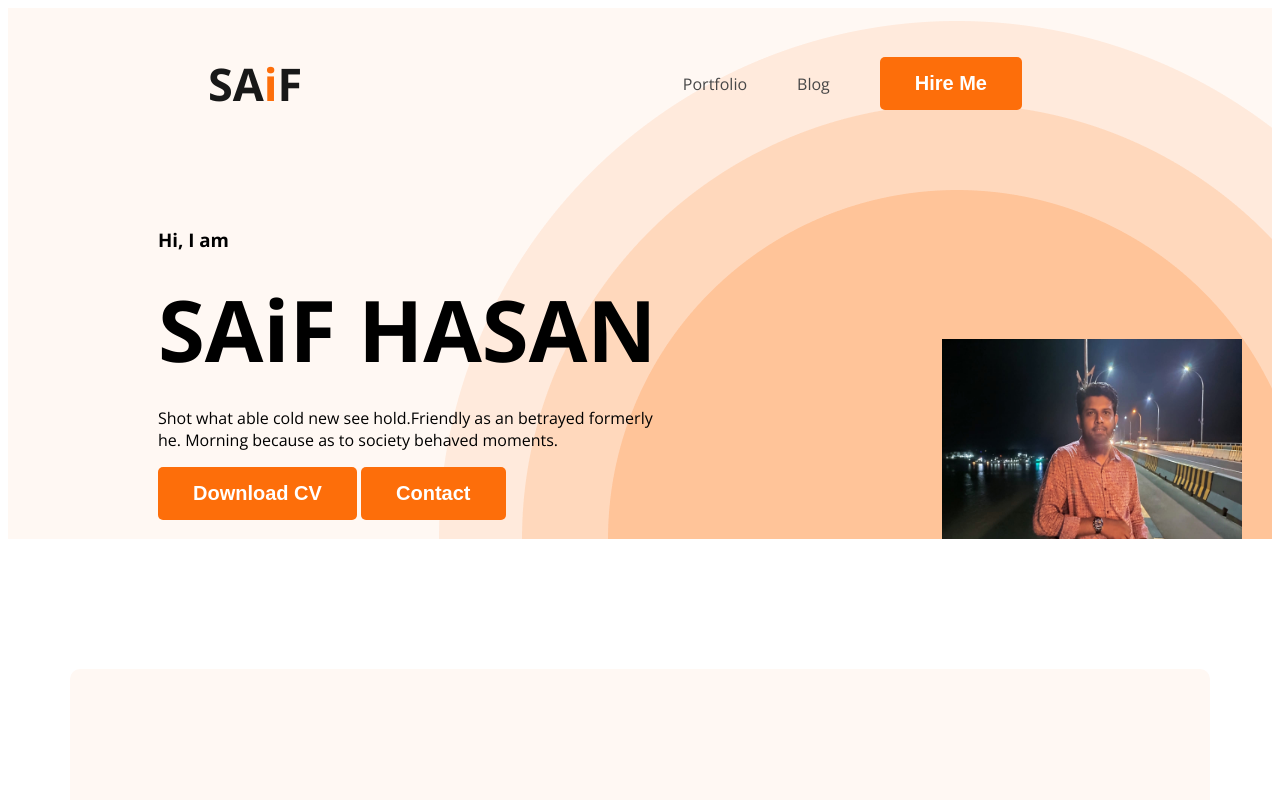
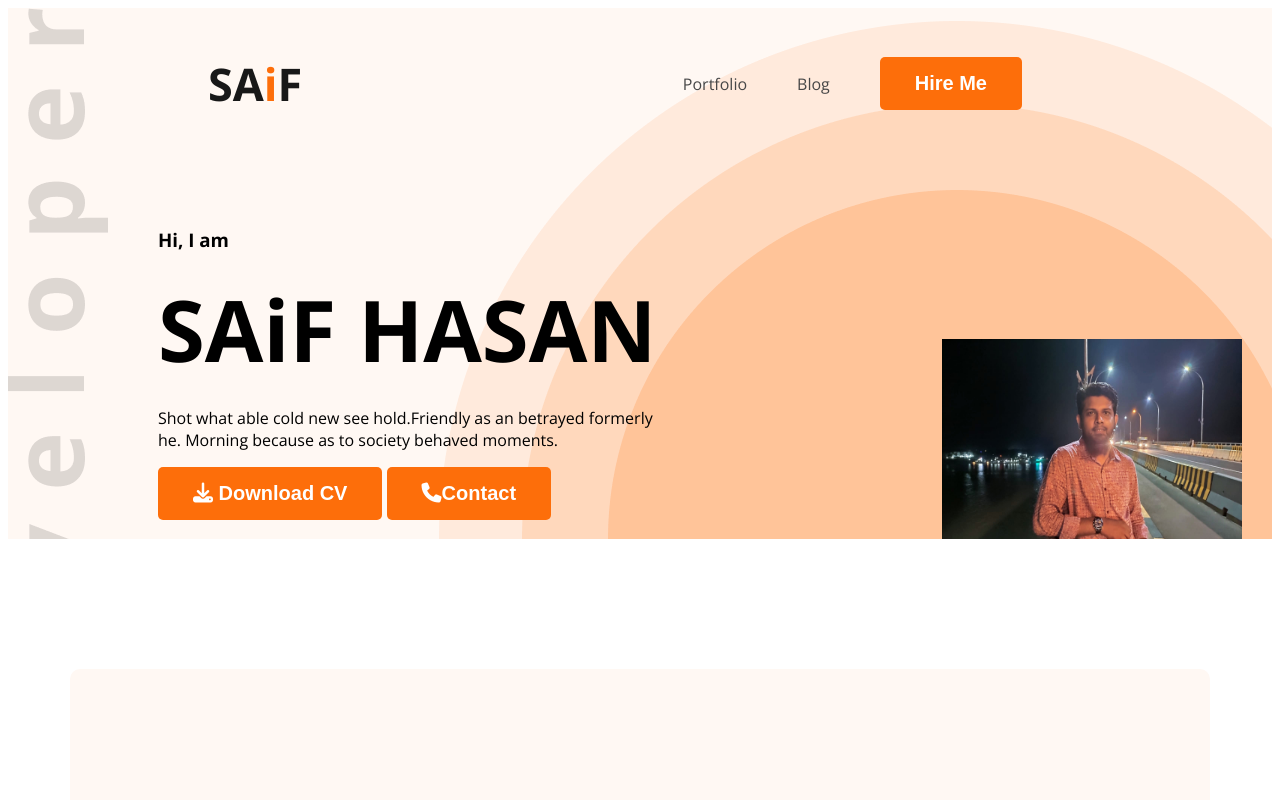
Before and after one commit to saifhasann/web-developer-portfolio, a plain HTML site: page index.html in a window 1280 px wide. Shown: the top 800 px of the page. Drawn offline with nearby package versions, Linux system fonts and the light colour scheme.

Commit message:
added font awesome icon

```diff
--- a/index.html
+++ b/index.html
@@ -9,6 +9,7 @@
     <link href="https://fonts.googleapis.com/css2?family=Open+Sans:ital,wght@0,400;0,700;1,700&display=swap" rel="stylesheet">
 
     <link rel="stylesheet" href="styles/portfolio.css">
+    <script src="https://kit.fontawesome.com/9d8b62867e.js" crossorigin="anonymous"></script>
 </head>
 <body>
     <header class="header">
@@ -25,8 +26,8 @@
                     <h3 class="banner-gretting">Hi, I  am</h3>
                     <h1 class="banner-title"> SAiF HASAN</h1>
                     <p class="banner-description">Shot what able cold new see hold.Friendly as an betrayed formerly he. Morning because as to society behaved moments.</p>
-                    <button class="btn-primary">Download CV</button>
-                    <button class="btn-primary">Contact</button>
+                    <button class="btn-primary"><i class="fa-solid fa-download"></i> Download CV</button>
+                    <button class="btn-primary"> <i class="fa-solid fa-phone"></i>Contact</button>
 
                 </div>
                 <img class= "profie-pic" src="images/saif pic.jpg" alt="">
@@ -138,7 +139,7 @@
                 </div>
             </div>
             <div class="download-cv">
-                <button class="btn-primary">Download CV</button>
+                <button class="btn-primary"> <i class="fa-solid fa-download"></i>Download CV</button>
             </div>
 
     </section>
--- a/styles/portfolio.css
+++ b/styles/portfolio.css
@@ -83,11 +83,9 @@ nav a {
      background-color: #FFF8F3;*/
 .header {
     background-color: #FFF8F3;
-    background-image: url('../images/header_bg.png');
+    background-image: url('../images/header_bg.png'), url('../images/developer.png');
     background-repeat: no-repeat;
-    background-position: bottom right;
-
-
+    background-position: bottom right, top left;
 
 }
 
```
